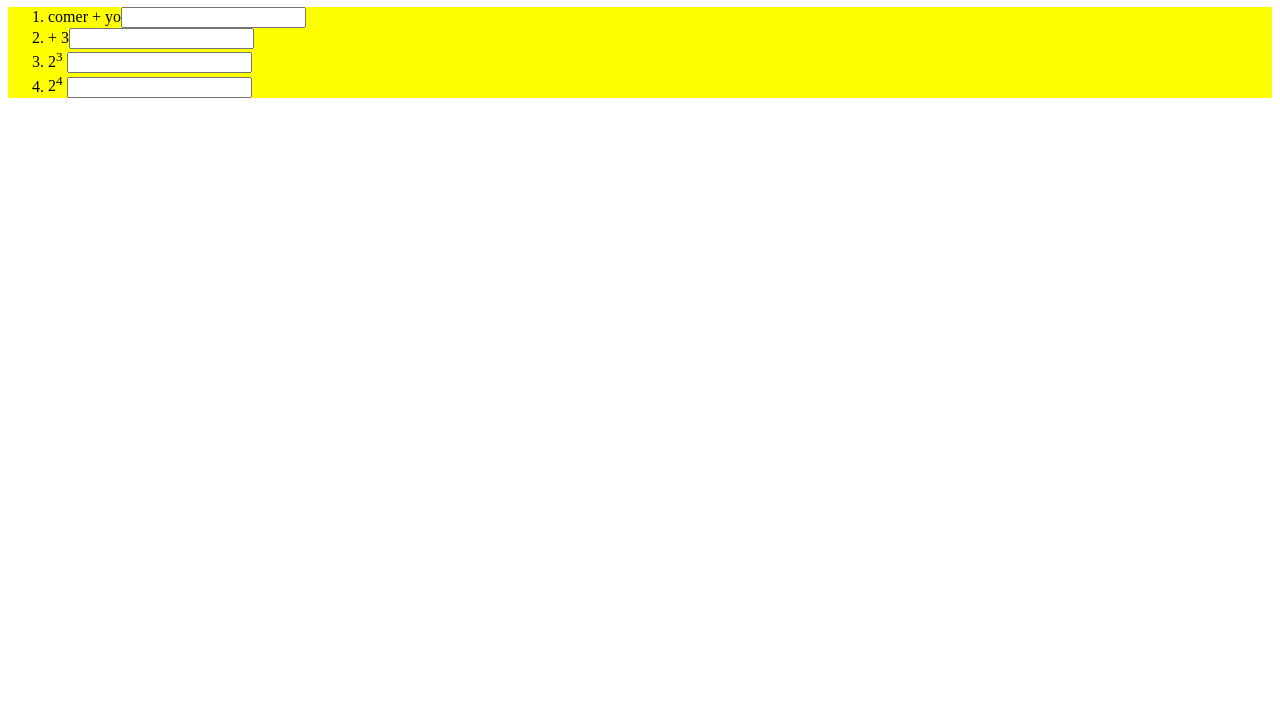
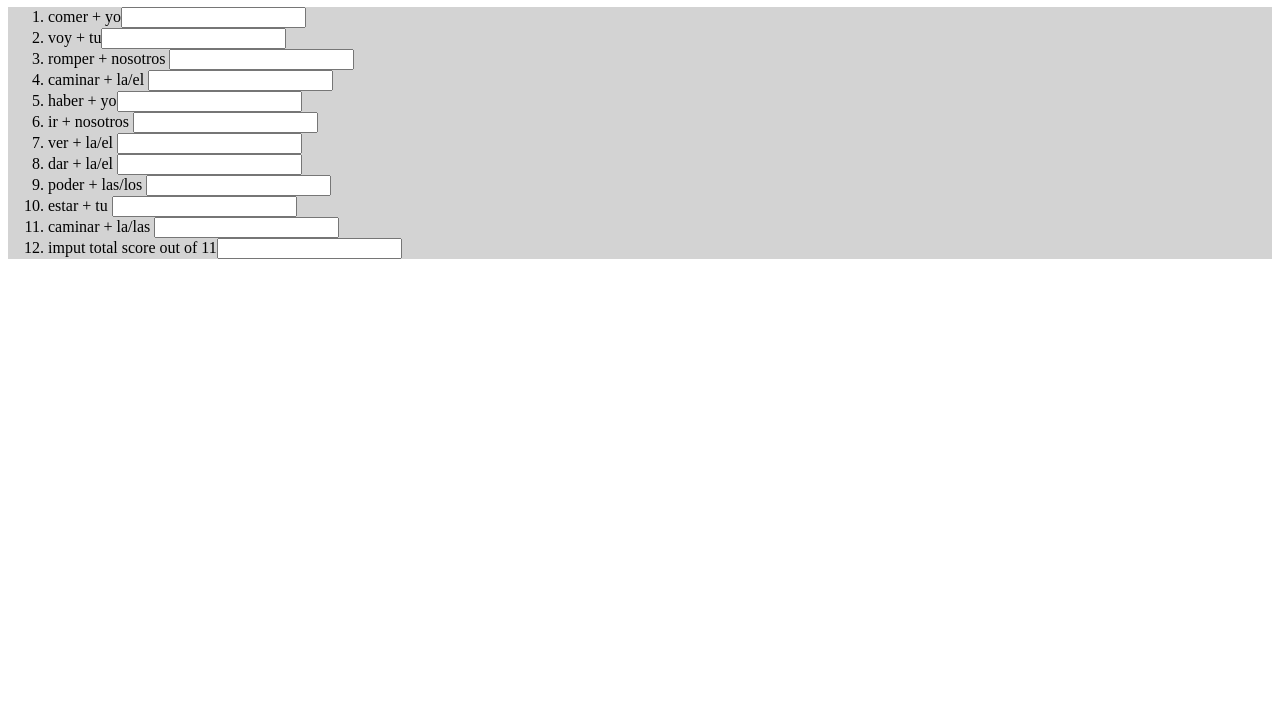
Before and after one commit to Owenerr/2025-5, a plain HTML site: page index.html in a window 1280 px wide. Shown: the part 73-800 px from the top of the page. Drawn offline with nearby package versions, Linux system fonts and the light colour scheme.

Commit message:
Update index.html
add Spanish problems, add correctness test

```diff
--- a/index.html
+++ b/index.html
@@ -3,14 +3,14 @@
 <head>
 <meta charset="UTF-8">
 <meta name="apple-mobile-web-app-title" content="CodePen">
-<title>2025</title>
+<title>CodePen - 2025</title>
 <style>
 ol{
-  background:yellow;
+  background:lightgrey;
 }
 
 .correct{
-  background:green;
+  background:lightgreen;
 }
 
 .incorrect{
@@ -19,12 +19,20 @@ ol{
 </style>
 </head>
 <body translate="no">
-<h1>Math Problems</h1>
+<h1>Spanish Conjugations</h1>
 <ol>
 <li>comer + yo<input data-correct="como"></li>
-<li> + 3<input data-correct="5"></li>
-<li>2<sup>3</sup> <input data-correct="8"></li>
-  <li>2<sup>4</sup> <input data-correct="16"></li>
+<li>voy + tu<input data-correct="ves"></li>
+<li>romper + nosotros <input data-correct="rompemos"></li>
+<li>caminar + la/el <input data-correct="camina"></li>
+<li>haber + yo<input data-correct="hubo"></li>
+<li>ir + nosotros <input data-correct="vamos"></li>
+<li>ver + la/el <input data-correct="ve"></li>
+<li>dar + la/el <input data-correct="camina"></li>
+<li>poder + las/los <input data-correct="pueden"></li>
+<li>estar + tu <input data-correct="estas"></li>
+<li>caminar + la/las <input data-correct="camina"></li>
+<li>imput total score out of 11<input data-correct="11"></li>
 </ol>
 <script src='https://cdnjs.cloudflare.com/ajax/libs/jquery/3.4.1/jquery.min.js'></script>
 <script id="rendered-js">
```
